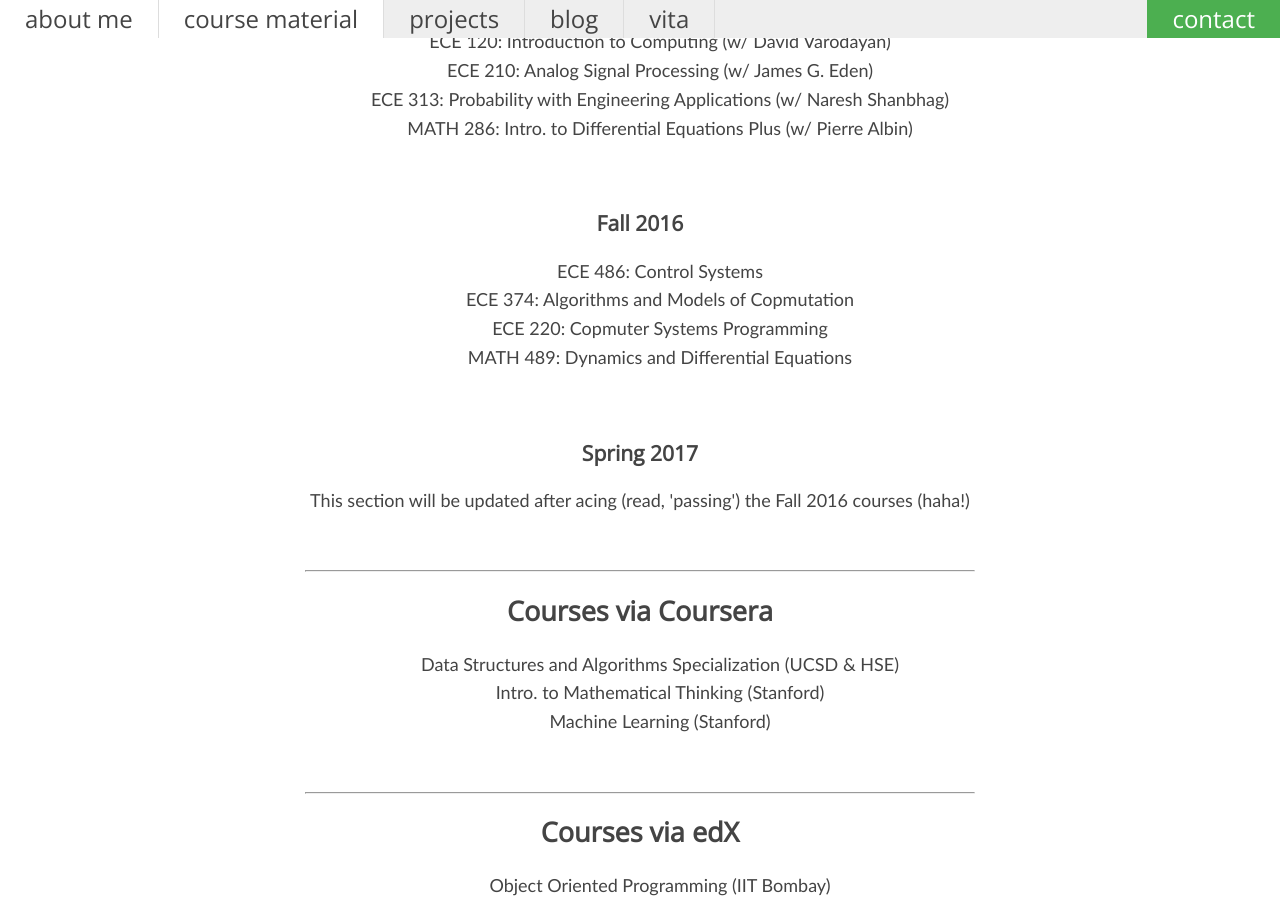
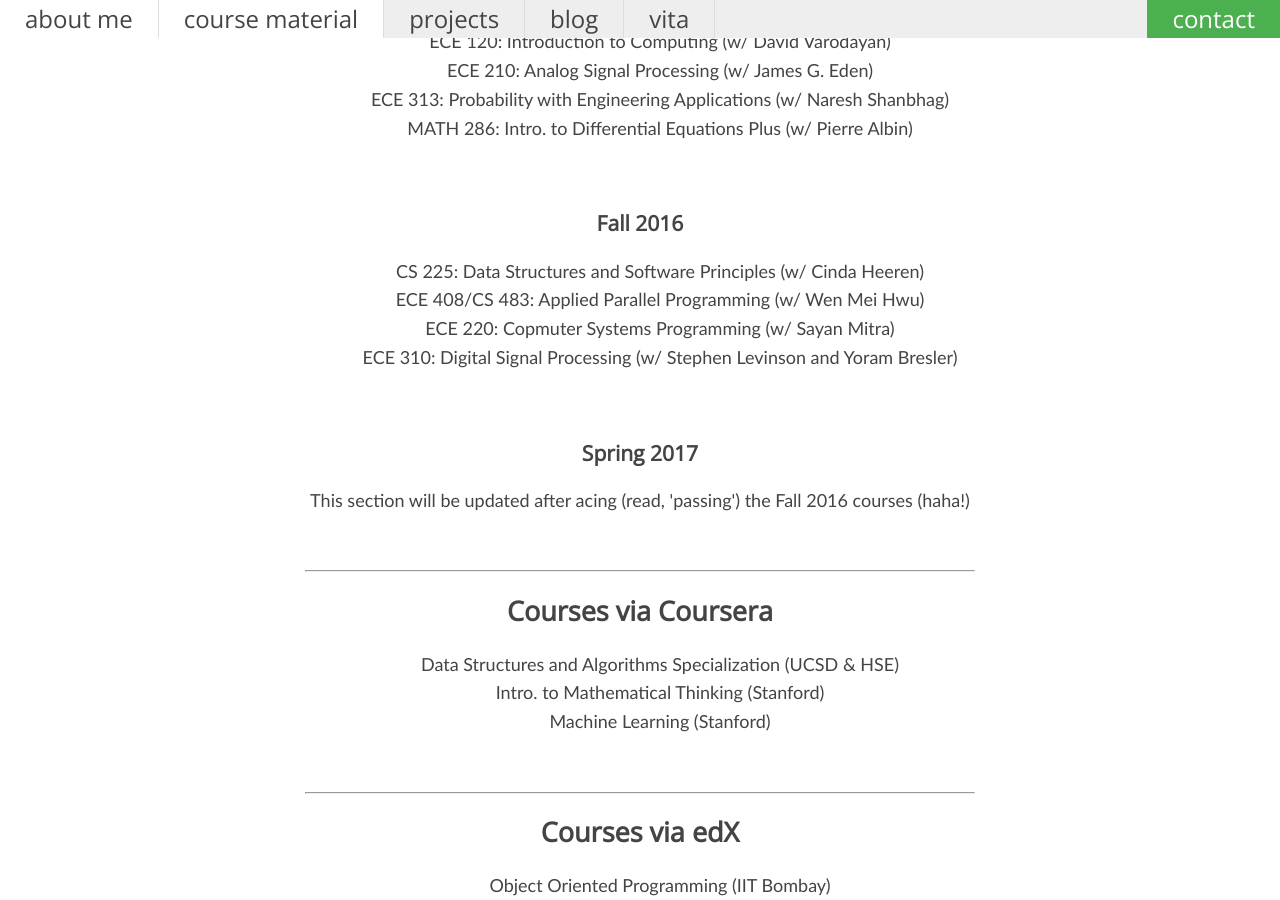
Before and after one commit to akashdeepdeb/akash.github.io, a Jekyll site: the page built from course_material/index.html, in a window 1280 px wide and 900 px high, scrolled down 1827 px. Built offline with Jekyll 4.4.1, drawn with Linux system fonts in a browser that asks for light colours.

Commit message:
Update index.html

```diff
--- a/course_material/index.html
+++ b/course_material/index.html
@@ -289,10 +289,10 @@ These and some additional courses amounted to a 16 credit hours first semester.
   Fall 2016
 </h3>
 <ul>
-  <li><a href = "/ECE486">ECE 486: Control Systems</a></li>
-  <li><a href = "/ECE374">ECE 374: Algorithms and Models of Copmutation</a></li>
-  <li><a href = "/ECE220">ECE 220: Copmuter Systems Programming</a></li>
-  <li><a href = "/MATH489">MATH 489: Dynamics and Differential Equations</a></li>
+  <li><a href = "/CS225">CS 225: Data Structures and Software Principles (w/ Cinda Heeren)</a></li>
+  <li><a href = "/ECE408">ECE 408/CS 483: Applied Parallel Programming (w/ Wen Mei Hwu)</a></li>
+  <li><a href = "/ECE220">ECE 220: Copmuter Systems Programming (w/ Sayan Mitra)</a></li>
+  <li><a href = "/ECE310">ECE 310: Digital Signal Processing (w/ Stephen Levinson and Yoram Bresler)</a></li>
 </ul>
 <br>
 <h3>
```
